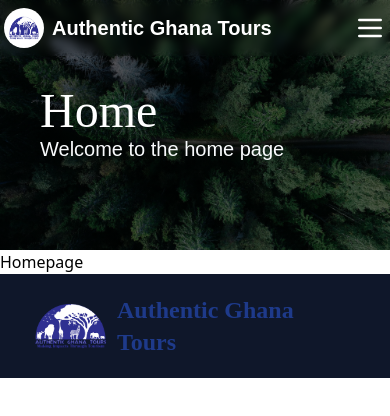
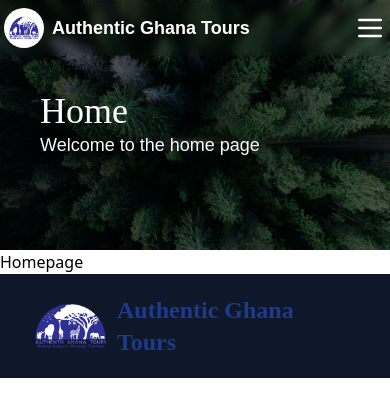
Before and after one commit to kwesi-codekid/authentic-gh-tours, a React (Create React App) app: page / in a window 390 px wide. Shown: the top 416 px of the page. Built offline with nearby package versions, Linux system fonts and the light colour scheme.

Commit message:
completed templates for Contact, About, Gallery pages

```diff
--- a/src/components/Header.jsx
+++ b/src/components/Header.jsx
@@ -16,12 +16,12 @@ const Header = () => {
       <Navbar open={isMenuOpen} setOpen={setIsMenuOpen} />
       <Fade direction="down" triggerOnce cascade>
         {/* header text */}
-        <h1 className="text-white font-dm-serif text-5xl md:text-7xl">{publicRoutes.map((route, index) =>
+        <h1 className="text-white font-dm-serif text-4xl md:text-7xl">{publicRoutes.map((route, index) =>
           route.path === pathname && route.headerText
         )}</h1>
 
         {/* subheader text */}
-        <h2 className="text-slate-50 font-quicksand text-xl md:text-2xl">{publicRoutes.map((route, index) =>
+        <h2 className="text-slate-50 font-quicksand text-lg md:text-2xl">{publicRoutes.map((route, index) =>
           route.path === pathname && route.subHeaderText
         )}</h2>
       </Fade>
--- a/src/components/NavBar.jsx
+++ b/src/components/NavBar.jsx
@@ -16,7 +16,7 @@ const Navbar = ({ open, setOpen }) => {
         <div className="flex items-center justify-center w-10 h-10 md:w-12 md:h-12 mr-2 text-white bg-white rounded-full">
           <img src={logo} alt="Logo" className="w-8 md:w-12 h-6 md:h-8" />
         </div>
-        <h1 className="text-xl md:text-2xl font-bold text-white font-montserrat">Authentic Ghana Tours</h1>
+        <h1 className="text-lg md:text-2xl font-bold text-white font-montserrat">Authentic Ghana Tours</h1>
       </div>
 
       <div className="hidden md:flex items-center justify-between">
```
